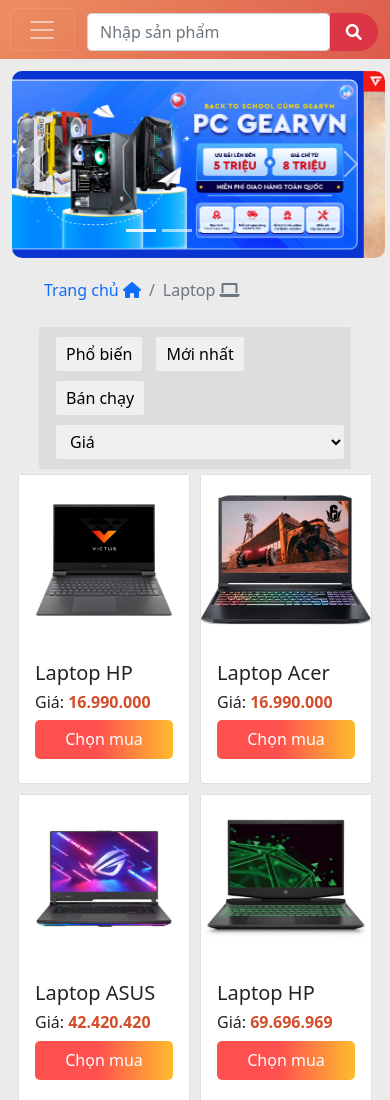
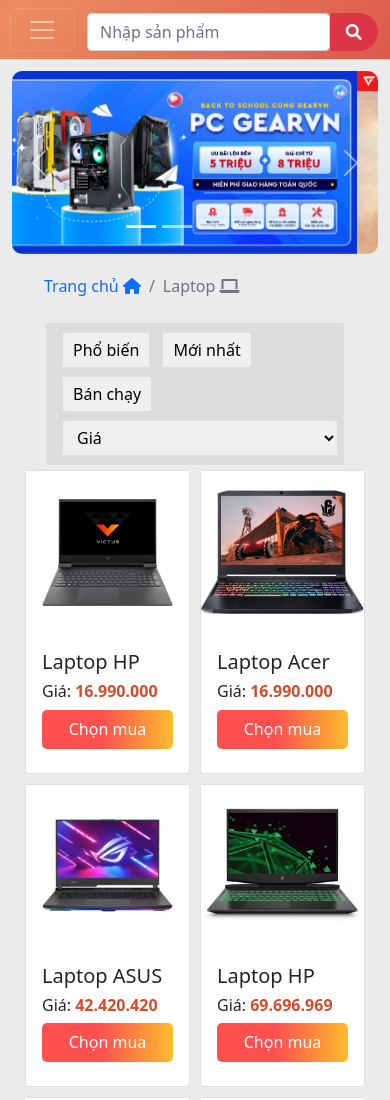
Before and after one commit to Tanle905/web-ban-hang-1.0, a website: page index.html in a window 390 px wide. Shown: the top 1100 px of the page. Drawn offline with nearby package versions, Linux system fonts and the light colour scheme.

Commit message:
small adjustment

```diff
--- a/index.html
+++ b/index.html
@@ -288,7 +288,7 @@
               <button type="button" data-bs-target="#carouselExampleCaptions" data-bs-slide-to="3"
                 aria-label="Slide 4"></button>
             </div>
-            <div class="carousel-inner" style="border-radius: 10px;width: 102%;margin-top: 7px;">
+            <div class="carousel-inner">
               <div class="carousel-item active">
                 <img src="Images/slideshow_2.jpg" class="d-block w-100 " alt="...">
               </div>
--- a/styles.css
+++ b/styles.css
@@ -54,8 +54,14 @@
 .container-carousel{
     padding-top: 5px;
 }
+.carousel-inner{
+    border-radius: 10px;
+    width: 102%;
+    margin-top: 7px;
+}
 .merchandise-grid{
-    padding: 5px;
+    padding-top: 5px;
+    padding-bottom: 5px;
 }
 .merchandise-header{
     background-color: rgb(221, 221, 221);
@@ -112,9 +118,6 @@
     cursor: pointer;
 
 }
-.row{
-    padding-left: 0px;
-}
 .address{
     padding-top: 15px;
 }
@@ -154,6 +157,15 @@
     .modal-content .modal-header{
         color: white;
     }
+
+}
+@media (max-width: 768px){
+    .carousel-inner{
+        border-radius: 10px;
+        width: 100%;
+        height: 90%;
+        margin-top: 7px;
+    }
 }
 
 .custom-tooltip {
@@ -181,7 +193,7 @@
     content: "";
     position: absolute;
     bottom: 100%;
-    left: 50%;
+    left: 57%;
     margin-left: -160px;
     border-width: 15px;
     border-style: solid;
```
